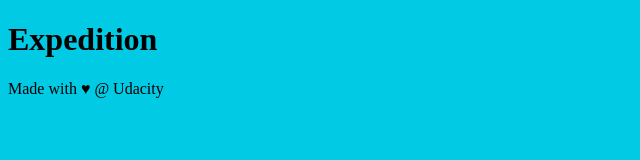
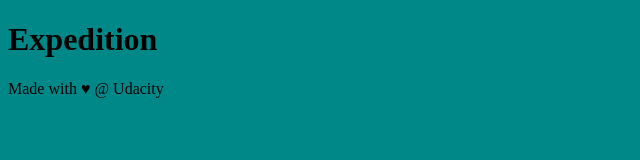
Before and after one commit to AamerElbaz/new-git-project, a plain HTML site: page index.html in a window 1280 px wide. Shown: the whole page, without its empty margins (0-640 px from the left). Drawn offline with Linux system fonts and the light colour scheme.

Commit message:
update page color

```diff
--- a/css/app.css
+++ b/css/app.css
@@ -1,3 +1,3 @@
 body {
-    background-color: #00cae4;
+    background-color: #008888;
 }
```
